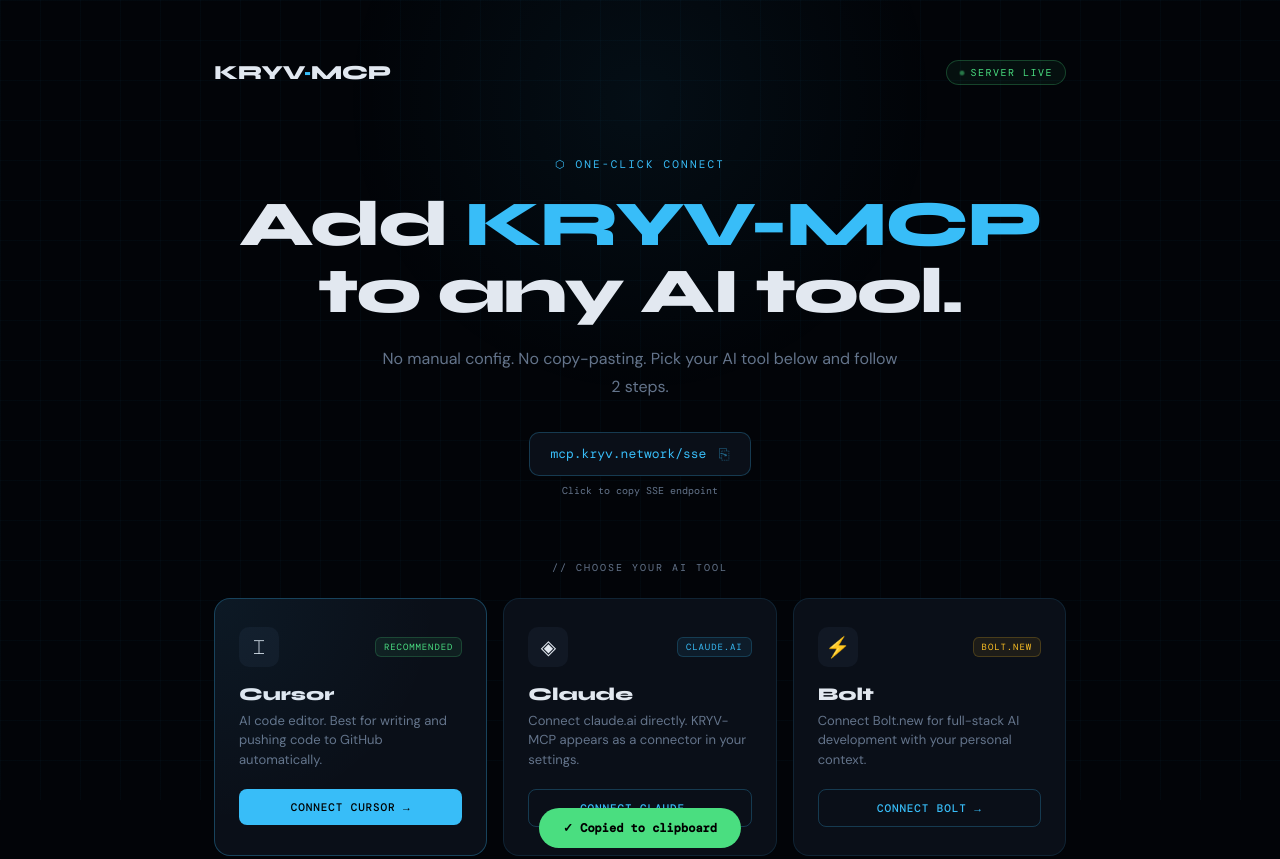
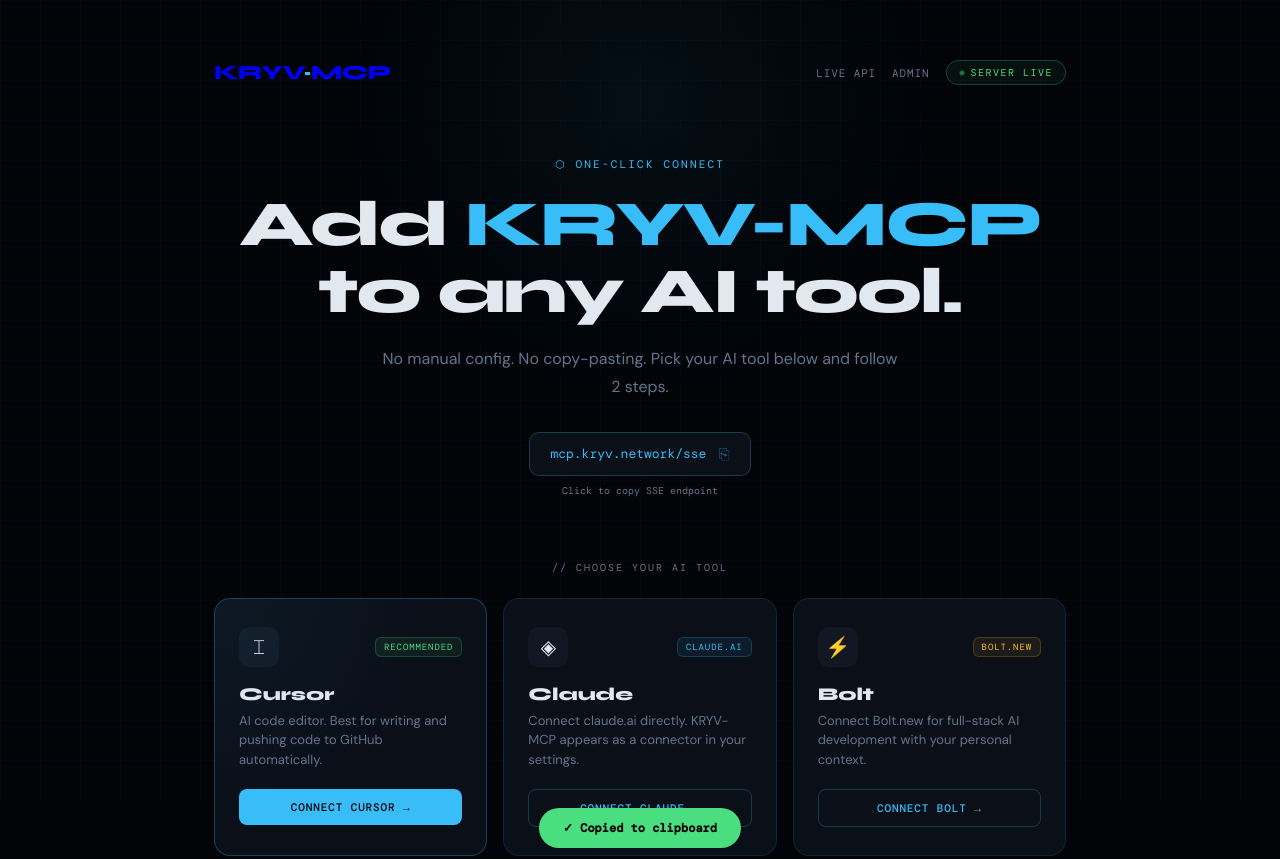
Before and after one commit to RajatDatta5315/kryv-mcp, a browser extension: page connect.html in a window 1280 px wide. Shown: the top 859 px of the page. Drawn offline with nearby package versions, Linux system fonts and the light colour scheme; no server answers.

Commit message:
Update connect.html

```diff
--- a/connect.html
+++ b/connect.html
@@ -269,8 +269,14 @@
 
   <div class="page">
     <header>
-      <div class="logo">KRYV<span>·</span>MCP</div>
-      <div class="header-pill"><div class="pulse"></div>SERVER LIVE</div>
+      <a href="/" style="text-decoration:none">
+        <div class="logo">KRYV<span>·</span>MCP</div>
+      </a>
+      <div style="display:flex;gap:16px;align-items:center">
+        <a href="/#demo" style="font-family:var(--mono);font-size:11px;color:var(--muted);text-decoration:none;letter-spacing:.08em">LIVE API</a>
+        <a href="/admin" style="font-family:var(--mono);font-size:11px;color:var(--muted);text-decoration:none;letter-spacing:.08em">ADMIN</a>
+        <div class="header-pill"><div class="pulse"></div>SERVER LIVE</div>
+      </div>
     </header>
 
     <div class="hero">
@@ -469,7 +475,7 @@
       <p style="margin-bottom:8px">
         <a href="/">mcp.kryv.network</a> ·
         <a href="/admin">Admin</a> ·
-        <a href="https://github.com/rajatdatta90000/kryv-mcp">GitHub</a>
+        <a href="https://github.com/RajatDatta5315/kryv-mcp">GitHub</a>
       </p>
       <p>KRYV-MCP — Context-as-a-Service · MCP Protocol 2024-11-05</p>
     </footer>
```
